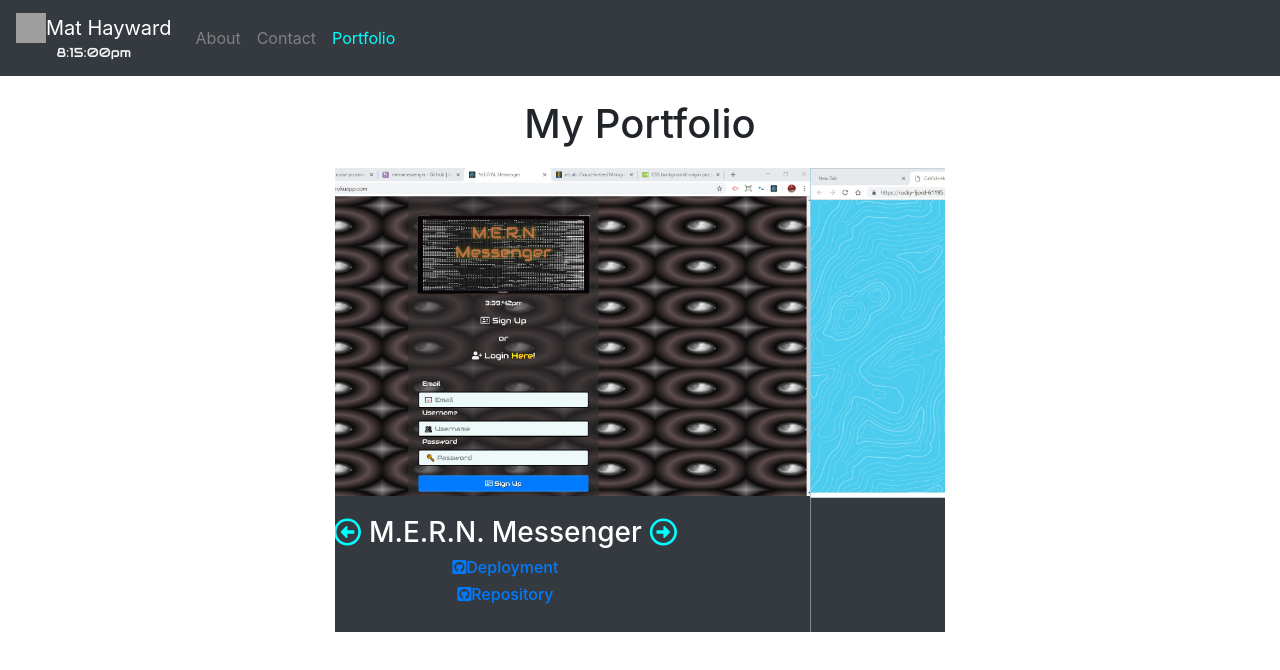
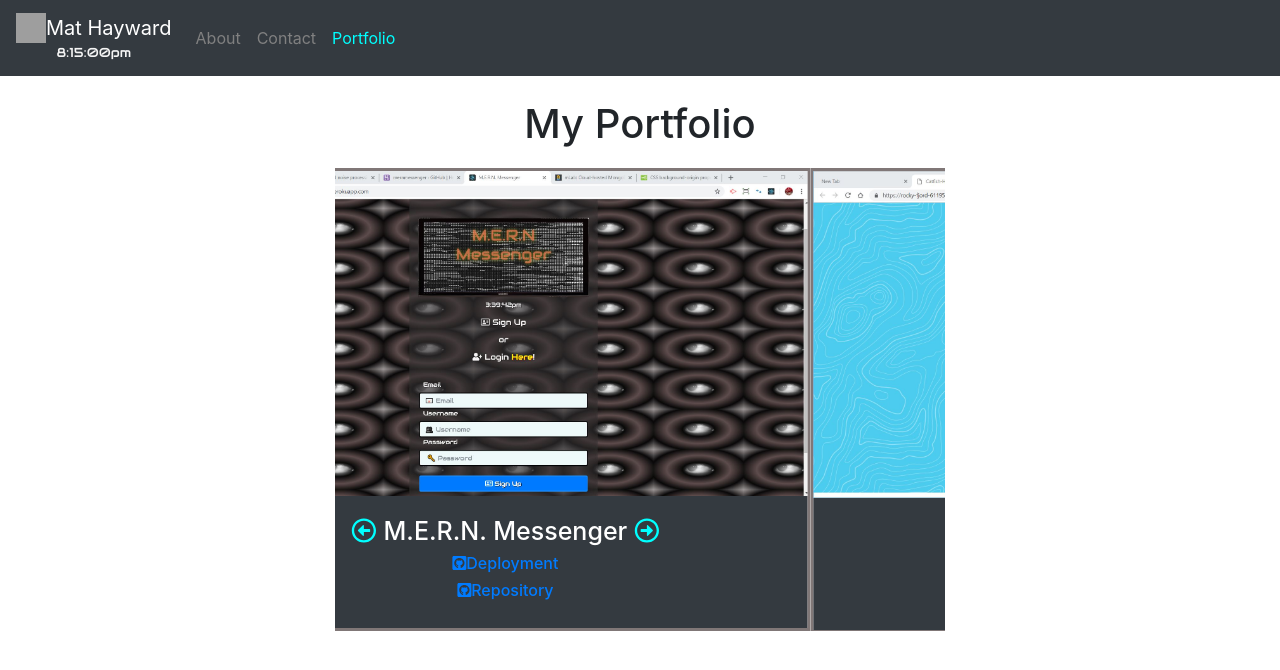
Before and after one commit to Xybolx/react-portfolio, a React (Create React App) app in the folder client/: page /portfolio in a window 1280 px wide. Shown: the top 670 px of the page. Built offline with nearby package versions, Linux system fonts and the light colour scheme; grey boxes are pictures that could not be loaded.

Commit message:
carousel arrows

```diff
--- a/client/src/App.css
+++ b/client/src/App.css
@@ -52,9 +52,9 @@ p {
   margin-top: 20px;
 }
 
-/* .carousel-item {
-  border: solid rgb(134, 133, 133);
-} */
+.carousel-item {
+  border: solid rgb(128, 119, 119);
+}
 
 .fa-arrow-alt-circle-left,
 .fa-arrow-alt-circle-right {
@@ -76,3 +76,7 @@ p {
   background: transparent;
   width: 40px;
 }
+
+h3 {
+  font-size: 25px;
+}
```
